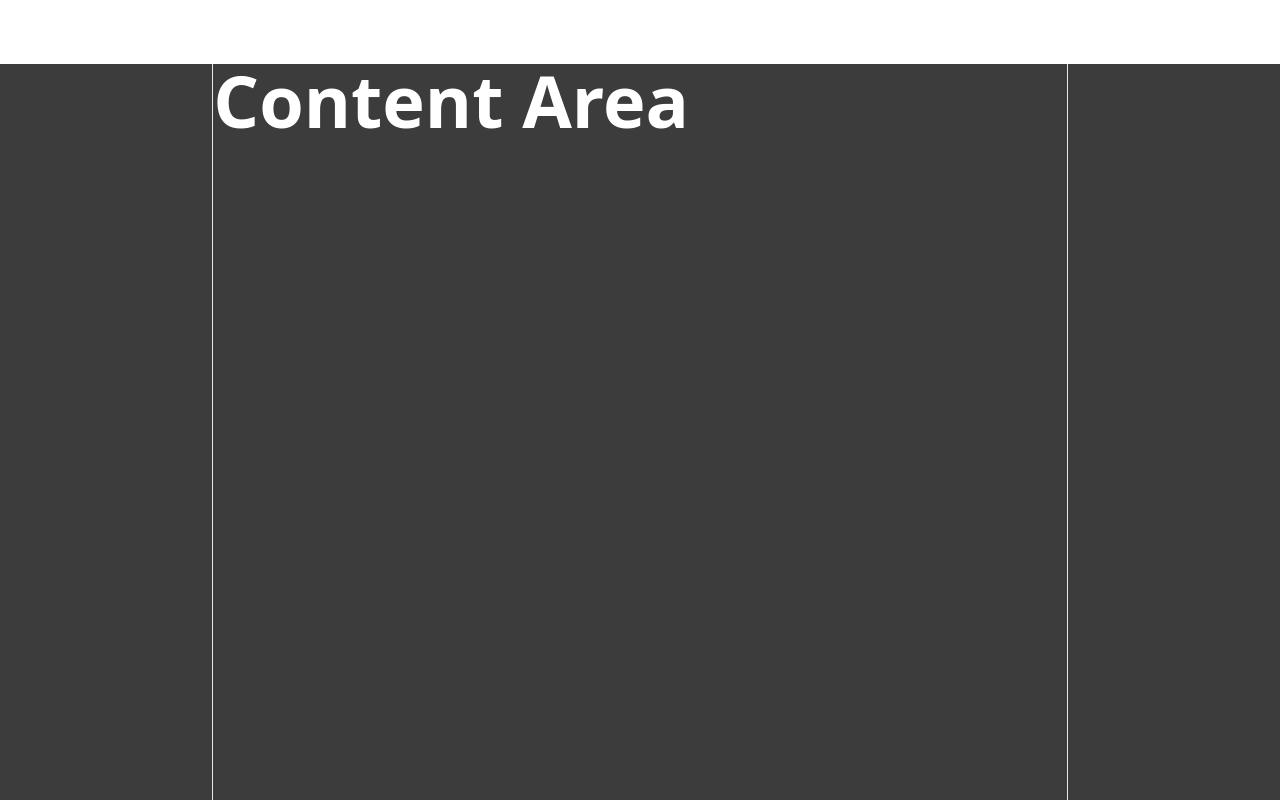
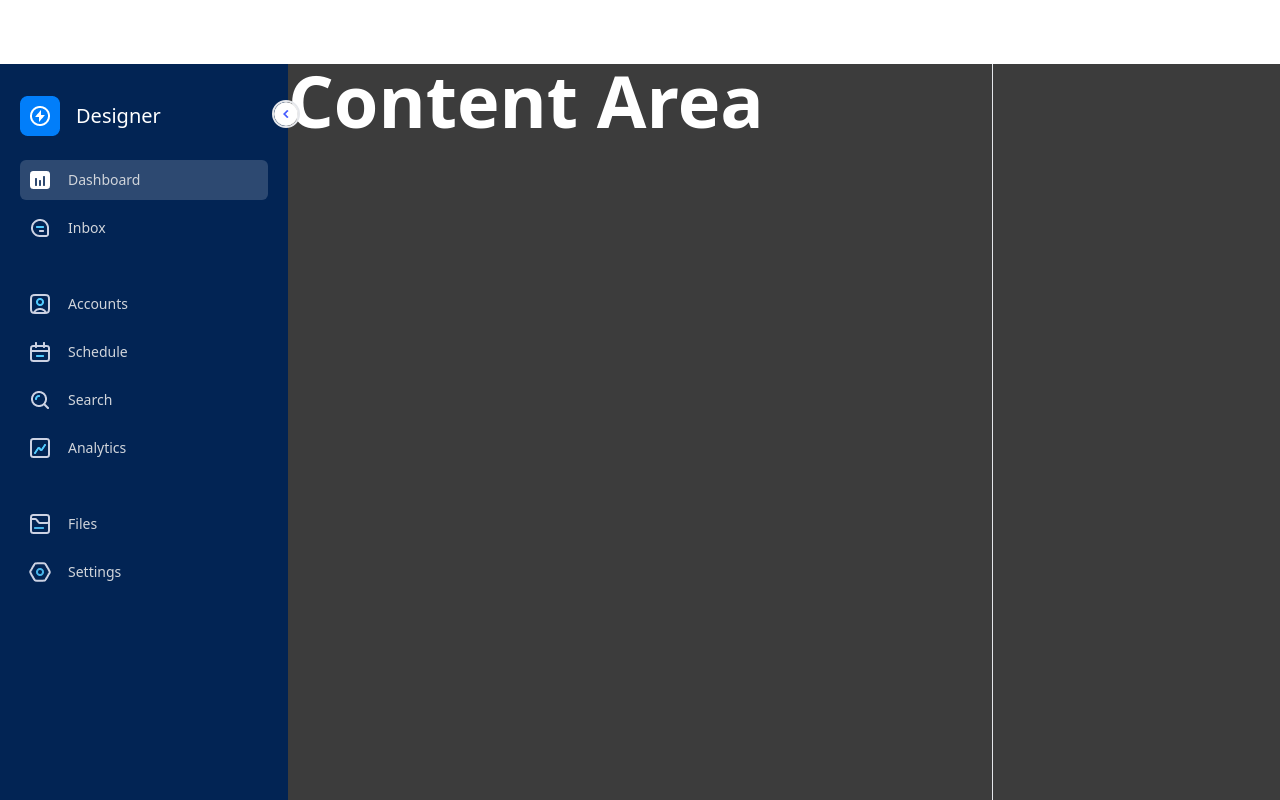
Before and after one commit to vfshera/sidebar, a website: page src/index.html in a window 1280 px wide. Drawn offline with nearby package versions, Linux system fonts and the light colour scheme; files that its build step writes are made by us from their sources.

Commit message:
left sidebar

```diff
--- a/src/index.html
+++ b/src/index.html
@@ -10,13 +10,99 @@
     <header class="bg-white w-full h-16"></header>
     <main class="dashboard fixed top-16 left-0 w-full flex bg-[#3c3c3c] h-full">
       <!-- LEFT SIDEBAR -->
-      <aside class="w-1/6 border-r h-full"></aside>
+      <aside
+        id="leftSidebar"
+        data-expanded="true"
+        class="w-72 h-full p-5 pt-8 bg-[#022454] text-white relative"
+      >
+        <!-- collapse nav btn -->
+
+        <img
+          onclick="toggleNav(this)"
+          src="/public/images/control.png"
+          class="absolute cursor-pointer -right-3 top-9 w-7 border-dark-purple border-2 rounded-full"
+        />
+
+        <!-- nav header -->
+        <header class="flex gap-x-4 items-center">
+          <img src="/public/images/logo.png" alt="" />
+          <h1
+            id="headerTitle"
+            class="text-white origin-left font-medium text-xl duration-200"
+          >
+            Designer
+          </h1>
+        </header>
+
+        <nav>
+          <ul class="pt-6">
+            <li
+              class="flex rounded-md p-2 cursor-pointer bg-light-white hover:bg-light-white text-gray-300 text-sm items-center gap-x-4"
+            >
+              <img src="/public/images/Chart_fill.png" />
+              <span class="origin-left menu-title duration-200">
+                Dashboard
+              </span>
+            </li>
+            <li
+              class="flex rounded-md p-2 cursor-pointer mt-2 hover:bg-light-white text-gray-300 text-sm items-center gap-x-4"
+            >
+              <img src="/public/images/Chat.png" />
+              <span class="origin-left menu-title duration-200"> Inbox </span>
+            </li>
+            <li
+              class="flex rounded-md p-2 mt-9 cursor-pointer hover:bg-light-white text-gray-300 text-sm items-center gap-x-4"
+            >
+              <img src="/public/images/User.png" />
+              <span class="origin-left menu-title duration-200">
+                Accounts
+              </span>
+            </li>
+            <li
+              class="flex rounded-md p-2 cursor-pointer mt-2 hover:bg-light-white text-gray-300 text-sm items-center gap-x-4"
+            >
+              <img src="/public/images/Calendar.png" />
+              <span class="origin-left menu-title duration-200">
+                Schedule
+              </span>
+            </li>
+            <li
+              class="flex rounded-md p-2 cursor-pointer mt-2 hover:bg-light-white text-gray-300 text-sm items-center gap-x-4"
+            >
+              <img src="/public/images/Search.png" />
+              <span class="origin-left menu-title duration-200"> Search </span>
+            </li>
+            <li
+              class="flex rounded-md p-2 cursor-pointer mt-2 hover:bg-light-white text-gray-300 text-sm items-center gap-x-4"
+            >
+              <img src="/public/images/Chart.png" />
+              <span class="origin-left menu-title duration-200">
+                Analytics
+              </span>
+            </li>
+            <li
+              class="flex rounded-md p-2 mt-9 cursor-pointer hover:bg-light-white text-gray-300 text-sm items-center gap-x-4"
+            >
+              <img src="/public/images/Folder.png" />
+              <span class="origin-left menu-title duration-200"> Files </span>
+            </li>
+            <li
+              class="flex rounded-md p-2 cursor-pointer mt-2 hover:bg-light-white text-gray-300 text-sm items-center gap-x-4"
+            >
+              <img src="/public/images/Setting.png" />
+              <span class="origin-left menu-title duration-200">
+                Settings
+              </span>
+            </li>
+          </ul>
+        </nav>
+      </aside>
       <!-- CENTER -->
       <main class="flex-1">
         <h1 class="text-7xl font-bold text-white">Content Area</h1>
       </main>
       <!-- RIGHT SIDEBAR -->
-      <aside class="w-1/6 border-l h-full"></aside>
+      <aside class="w-72 border-l h-full"></aside>
     </main>
   </body>
 </html>
--- a/src/index.js
+++ b/src/index.js
@@ -0,0 +1,25 @@
+const leftSidebar = document.querySelector("#leftSidebar");
+const headerTitle = document.querySelector("#headerTitle");
+const menuTitles = Array.from(document.querySelectorAll(".menu-title"));
+
+function toggleNav(toggleBtn) {
+  if (leftSidebar?.getAttribute("data-expanded") === "true") {
+    leftSidebar?.classList.remove("w-72");
+    leftSidebar?.classList.add("w-20");
+
+    leftSidebar?.setAttribute("data-expanded", "false");
+  } else {
+    leftSidebar?.classList.add("w-72");
+    leftSidebar?.classList.remove("w-20");
+    leftSidebar?.setAttribute("data-expanded", "true");
+  }
+
+  // rotate toggle
+  toggleBtn?.classList.toggle("rotate-180");
+
+  // hide header title
+  headerTitle?.classList.toggle("scale-0");
+
+  // hide title
+  menuTitles.forEach((title) => title.classList.toggle("hidden"));
+}
--- a/tailwind.config.js
+++ b/tailwind.config.js
@@ -2,7 +2,11 @@
 module.exports = {
   content: ["./src/**/*.{html,js}"],
   theme: {
-    extend: {},
+    extend: {
+      colors: {
+        "light-white": "rgba(255,255,255,0.17)",
+      },
+    },
   },
   plugins: [],
 };
```
Also changed, not shown: public/images/Calendar.png (added), public/images/Chart.png (added), public/images/Chart_fill.png (added), public/images/Chat.png (added), public/images/Folder.png (added), public/images/Search.png (added), public/images/Setting.png (added), public/images/User.png (added), public/images/control.png (added), public/images/logo.png (added).
